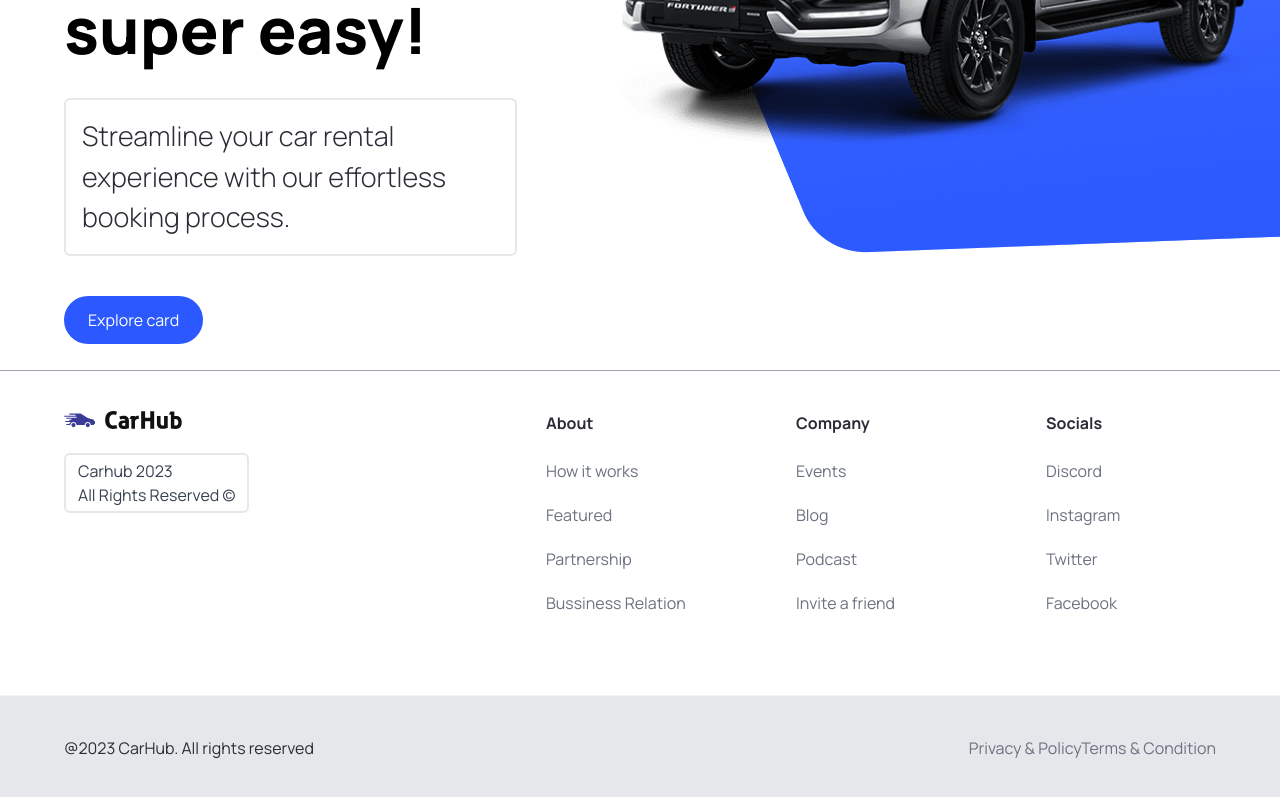
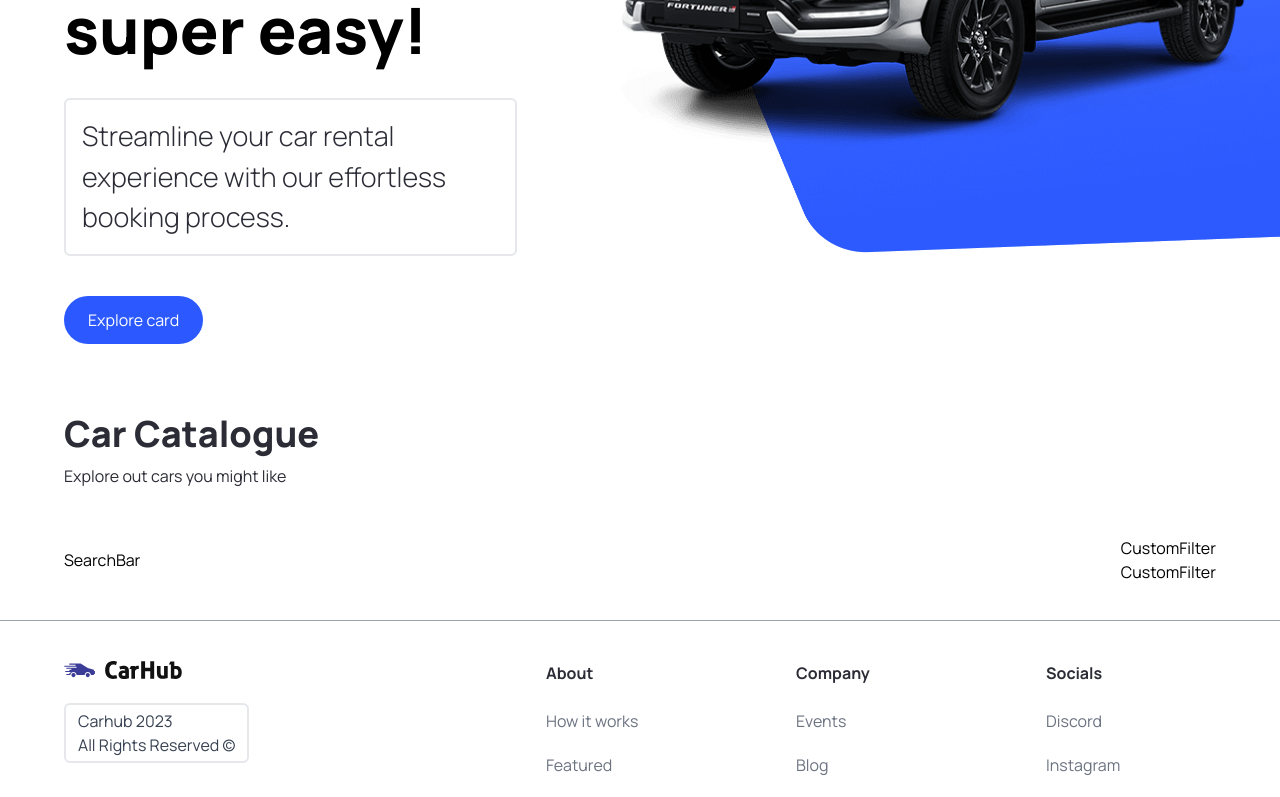
Before and after one commit to DevAnonitos/ShowRoomCar, a Next.js app: page / in a window 1280 px wide. Shown: the part 450-1247 px from the top of the page. Built offline with nearby package versions, Linux system fonts and the light colour scheme.

Commit message:
update-AddCar-Catalogue

```diff
--- a/app/page.tsx
+++ b/app/page.tsx
@@ -1,11 +1,34 @@
 import React from 'react';
 import Image from 'next/image';
-import { Hero } from '@/components';
+import { Hero, SearchBar, CarCard, ShowMore, CustomFilter } from '@/components';
 
 export default function Home() {
   return (
     <main className='overflow-hidden'>
       <Hero />
+
+      <div
+        className='mt-12 padding-x padding-y max-width'
+        id='discover'
+      >
+        <div className='home__text-container'>
+          <h1 className='text-4xl font-extrabold'>
+            Car Catalogue
+          </h1>
+          <p>
+            Explore out cars you might like
+          </p>
+        </div>
+
+        <div className='home__filters'>
+          <SearchBar />
+
+          <div className='home__filters-container'>
+            <CustomFilter />
+            <CustomFilter />
+          </div>
+        </div>
+      </div>
     </main>
   );
 };
```
